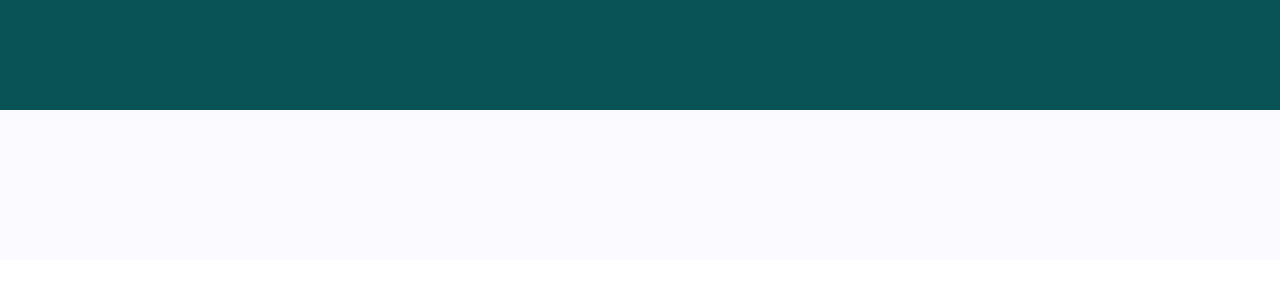
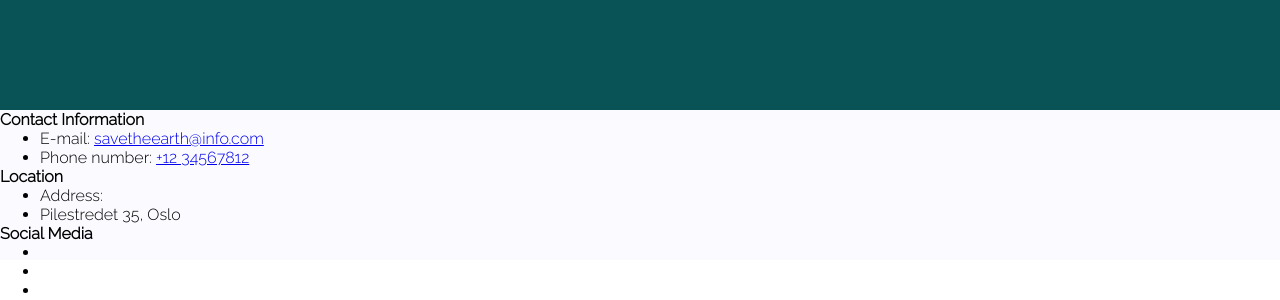
Before and after one commit to rebekkals/ADSE3200, a plain HTML site: page index.html in a window 1280 px wide. Shown: the part 1234-1534 px from the top of the page. Before the commit the page ends 1494 px from the top, so only its background shows below. Drawn offline with Linux system fonts and the light colour scheme.

Commit message:
footer work

```diff
--- a/index.html
+++ b/index.html
@@ -32,6 +32,41 @@
     <div id="shop" class="shop">
       <div id="knapper" class="knapper"></div>
     </div>
-    <div id="footer" class="footer"></div>
+    <div id="footer" class="footer">
+      <div class="contact-info">
+        <h4>Contact Information</h4>
+        <ul>
+          <li>
+            E-mail:
+            <a href="mailto:savetheearth@info.com"> savetheearth@info.com </a>
+          </li>
+          <li>
+            Phone number:
+            <a href="tel:+12 34567812"> +12 34567812</a>
+          </li>
+        </ul>
+      </div>
+      <div class="location">
+        <h4>Location</h4>
+        <ul>
+          <li>Address:</li>
+          <li><a>Pilestredet 35, Oslo</a></li>
+        </ul>
+      </div>
+      <div class="social-media">
+        <h4>Social Media</h4>
+        <ul>
+          <li>
+            <a title="Facebook" href="https://www.facebook.com" class="icon"><i class="facebook"></a>
+
+          </li>
+          <li>
+            <a title="Instagram" href="https://www.instagram.com" class="icon"><i class="instagram"></i>
+            </a>
+          </li>
+          <li> <a title="Twitter" href="https://www.twitter.com" class="icon"> <i class="twitter"></i></a></li>
+        </ul>
+      </div>
+    </div>
   </body>
 </html>
```
